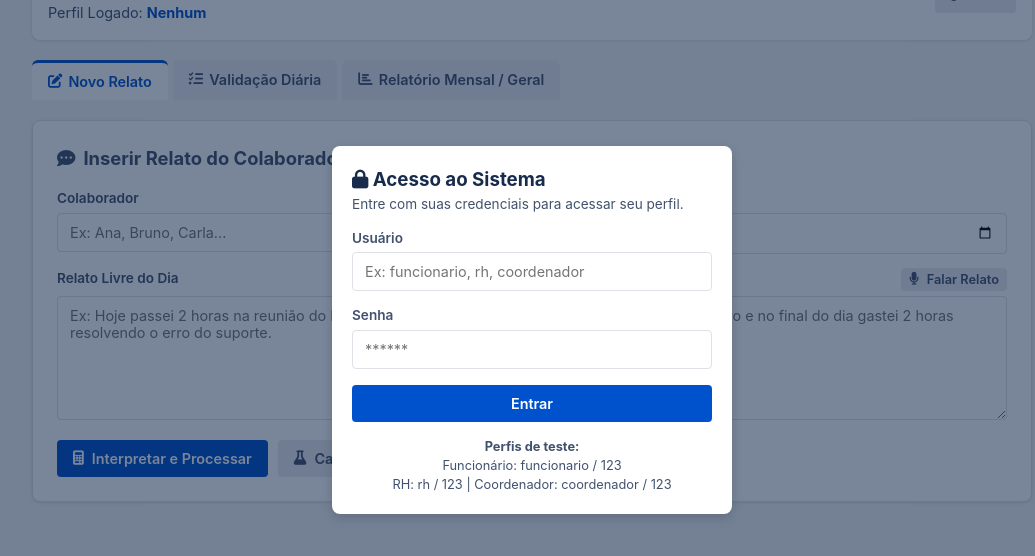
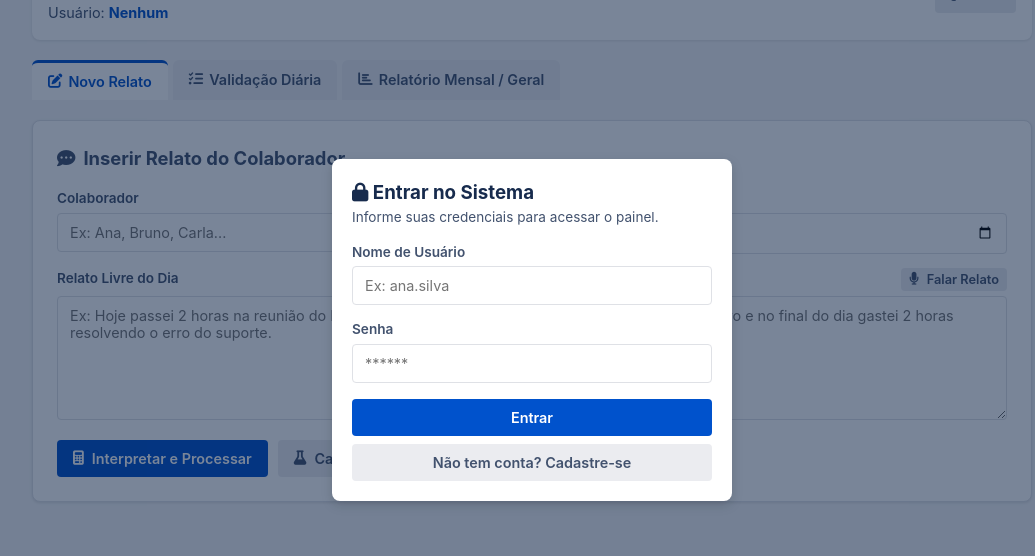
Before and after one commit to enzoeler/banestes, a plain HTML site: page index.html in a window 1280 px wide. Shown: the part 70-626 px from the top of the page, without its empty margins (108-1143 px from the left). Drawn offline with Linux system fonts and the light colour scheme.

Commit message:
Revise login modal and add authentication options
Updated the login modal and added a new authentication modal with user profile selection.

```diff
--- a/index.html
+++ b/index.html
@@ -8,29 +8,37 @@
   <link rel="stylesheet" href="https://cdnjs.cloudflare.com/ajax/libs/font-awesome/6.4.0/css/all.min.css">
 </head>
 <body>
-  <!-- Tela de Login (Oculta se já estiver autenticado) -->
+  <!-- Modal de Autenticação (Login / Cadastro) -->
   <div id="modal-login" class="modal">
     <div class="modal-content" style="max-width: 400px;">
-      <h3><i class="fa-solid fa-lock"></i> Acesso ao Sistema</h3>
-      <p class="modal-desc">Entre com suas credenciais para acessar seu perfil.</p>
-      <form id="form-login">
+      <h3 id="auth-titulo"><i class="fa-solid fa-lock"></i> Entrar no Sistema</h3>
+      <p class="modal-desc" id="auth-desc">Informe suas credenciais para acessar o painel.</p>
+
+      <form id="form-auth">
         <div class="form-group">
-          <label for="login-usuario">Usuário</label>
-          <input type="text" id="login-usuario" placeholder="Ex: funcionario, rh, coordenador" required>
+          <label for="auth-usuario">Nome de Usuário</label>
+          <input type="text" id="auth-usuario" placeholder="Ex: ana.silva" required>
         </div>
         <div class="form-group">
-          <label for="login-senha">Senha</label>
-          <input type="password" id="login-senha" placeholder="******" required>
+          <label for="auth-senha">Senha</label>
+          <input type="password" id="auth-senha" placeholder="******" required>
         </div>
-        <div class="button-group right-align" style="margin-top: 16px;">
-          <button type="submit" class="btn btn-primary" style="width: 100%;">Entrar</button>
+
+        <!-- Campo visível apenas no modo Cadastro -->
+        <div class="form-group hidden" id="grupo-perfil">
+          <label for="auth-perfil">Perfil de Acesso</label>
+          <select id="auth-perfil">
+            <option value="funcionario">Funcionário</option>
+            <option value="rh">RH</option>
+            <option value="coordenador">Coordenador</option>
+          </select>
+        </div>
+
+        <div class="button-group" style="margin-top: 16px; display: flex; flex-direction: column; gap: 8px;">
+          <button type="submit" id="btn-submit-auth" class="btn btn-primary" style="width: 100%;">Entrar</button>
+          <button type="button" id="btn-toggle-modo" class="btn btn-secondary" style="width: 100%;">Não tem conta? Cadastre-se</button>
         </div>
       </form>
-      <div style="margin-top: 15px; font-size: 0.8rem; color: var(--secondary-color); text-align: center;">
-        <p><strong>Perfis de teste:</strong></p>
-        <p>Funcionário: <code>funcionario / 123</code></p>
-        <p>RH: <code>rh / 123</code> | Coordenador: <code>coordenador / 123</code></p>
-      </div>
     </div>
   </div>
 
@@ -38,7 +46,7 @@
     <header class="app-header">
       <div class="header-title">
         <h1><i class="fa-solid fa-clock-rotate-left"></i> Sistema de Apontamento de Horas</h1>
-        <p>Perfil Logado: <strong id="info-perfil-nome" style="color: var(--primary-color);">Nenhum</strong></p>
+        <p>Usuário: <strong id="info-perfil-nome" style="color: var(--primary-color);">Nenhum</strong></p>
       </div>
       <div style="display: flex; gap: 8px;">
         <button id="btn-config" class="btn btn-secondary hidden"><i class="fa-solid fa-gear"></i> Jira</button>
```
